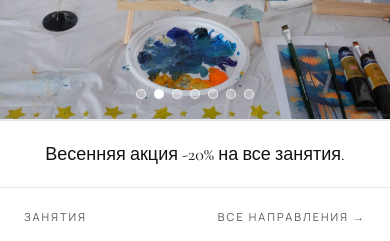
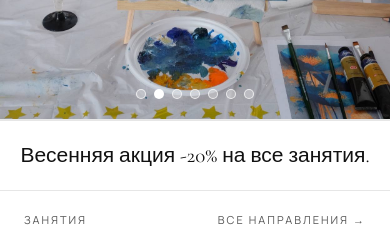
Before and after one commit to molokoedovmp/arthouse, a Next.js app: page / in a window 390 px wide. Shown: the part 780-1021 px from the top of the page. Built offline with nearby package versions, Linux system fonts and the light colour scheme; no server answers; the database is empty.

Commit message:
Adjust homepage promo and hero text layout

```diff
--- a/app/page.tsx
+++ b/app/page.tsx
@@ -145,8 +145,8 @@ export default async function HomePage() {
       {/* ── Занятия + Расписание ── */}
       <section className="border-t border-ink/10">
         <div className="w-full">
-          <div className="border-b border-ink/10 px-6 py-6 text-center lg:px-8">
-            <p className="font-display text-[clamp(18px,3.2vw,36px)] leading-none text-ink whitespace-nowrap">
+          <div className="border-b border-ink/10 px-2 py-6 text-center sm:px-6 lg:px-8">
+            <p className="font-display whitespace-nowrap text-[clamp(21px,5.1vw,36px)] leading-none text-ink">
               {lang === "ru" ? "Весенняя акция -20% на все занятия." : "Spring offer -20% on all classes."}
             </p>
           </div>
```
